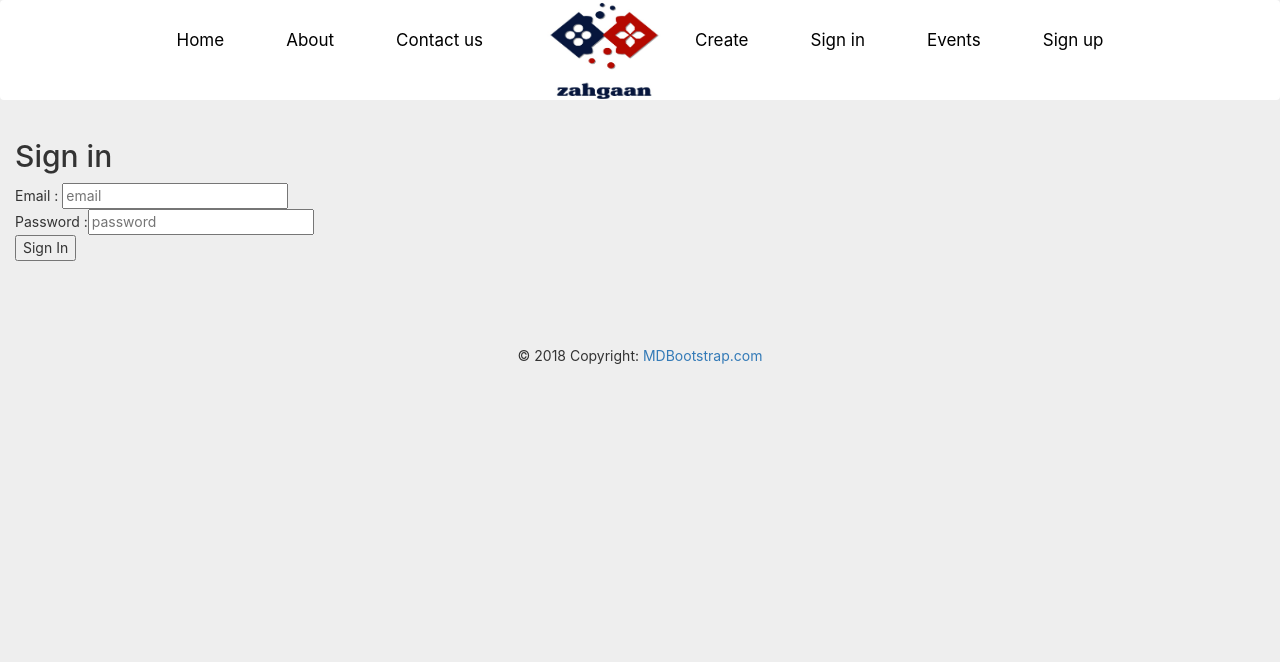
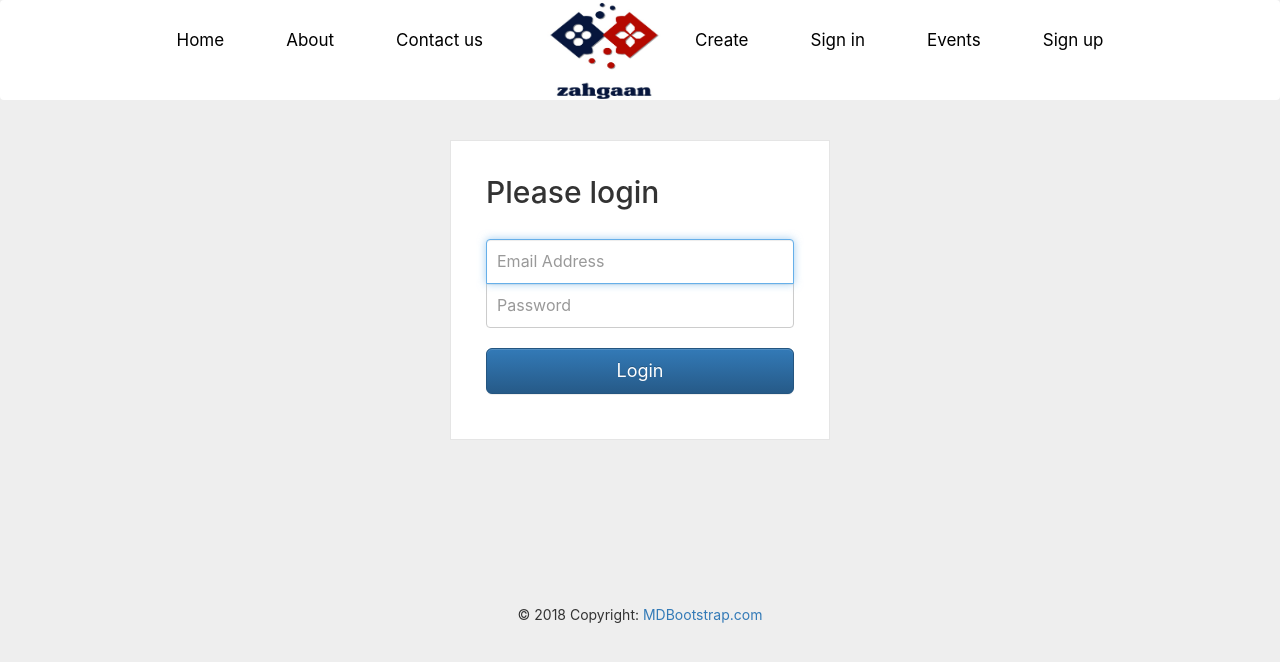
Before and after one commit to zaidraddad94/Zahgan, a React (Create React App) app in the folder react-client/: page /SignInCreator in a window 1280 px wide. Shown: the top 662 px of the page. Built offline with nearby package versions, Linux system fonts and the light colour scheme; no server answers.

Commit message:
(refactor) refactor Creator sign in

```diff
--- a/react-client/src/components/SignInCreator.js
+++ b/react-client/src/components/SignInCreator.js
@@ -1,6 +1,7 @@
 import React from 'react'
 import $ from 'jquery';
 import {Redirect} from 'react-router-dom'
+import './Signin.css';
 
 class SignInCreator extends React.Component {
     constructor(props) {
@@ -50,23 +51,14 @@ class SignInCreator extends React.Component {
           }} />
       }
     return (
-      <div id="zz" className="container-fluid" >
-      <h2> Sign in </h2>
-      <form onSubmit={this.handleSubmit}>
-        Email : <input
-        placeholder="email"
-        value={this.state.email}
-        onChange={e=>this.setState({email:e.target.value})}/>
-        <br></br>
-        Password :<input
-        placeholder="password"
-        value={this.state.password}
-        type="password"
-        onChange={e=>this.setState({password:e.target.value})}/>
-        <br></br>
-        <input type="submit" value="Sign In" />
-      </form>
-      </div>
+      <div className="wrapper">
+    <form className="form-signin" onSubmit={this.handleSubmit}>
+      <h2 className="form-signin-heading">Please login</h2>
+      <input type="text" className="form-control" name="email" placeholder="Email Address" required="" autofocus="" value={this.state.email} onChange={e=>this.setState({email:e.target.value})} />
+      <input type="password" className="form-control" name="password" placeholder="Password" required="" value={this.state.password} onChange={e=>this.setState({password:e.target.value})}/>
+      <button className="btn btn-lg btn-primary btn-block" type="submit">Login</button>
+    </form>
+  </div>
     );
   }
 }
```
